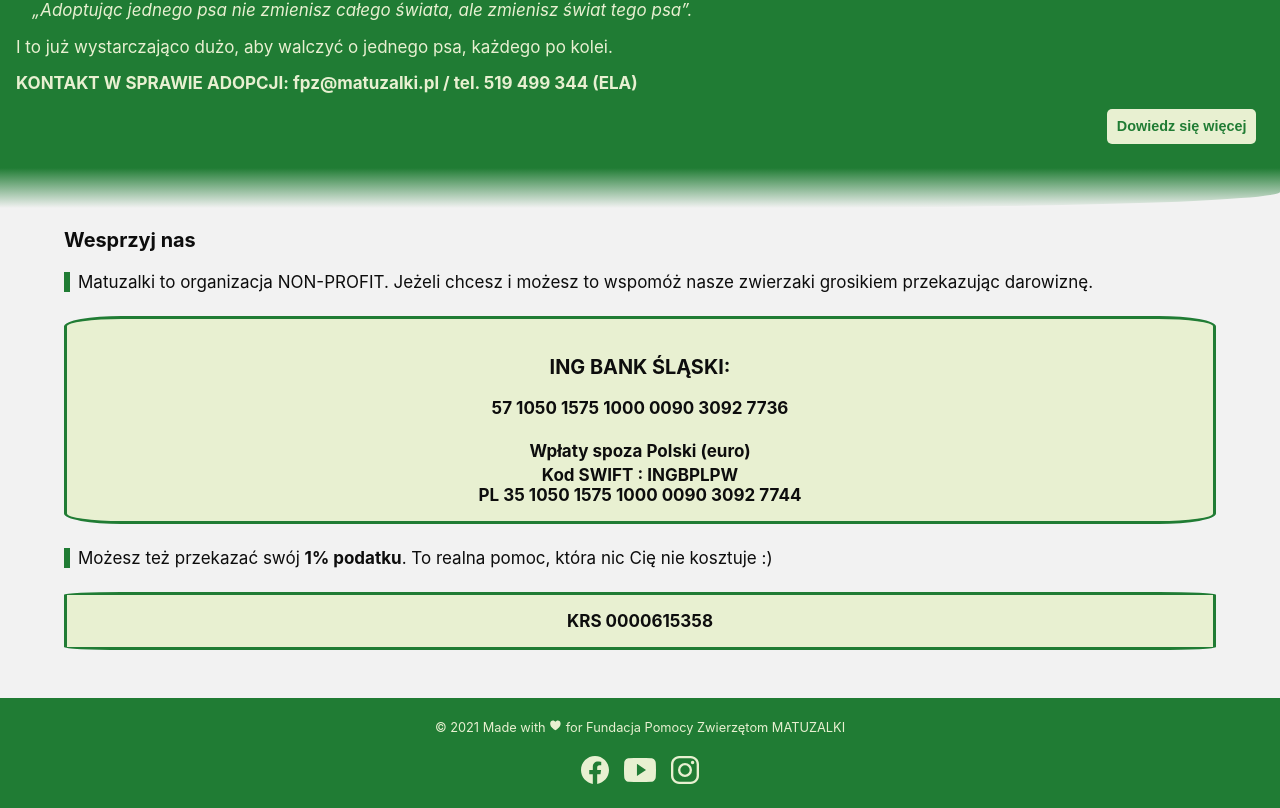
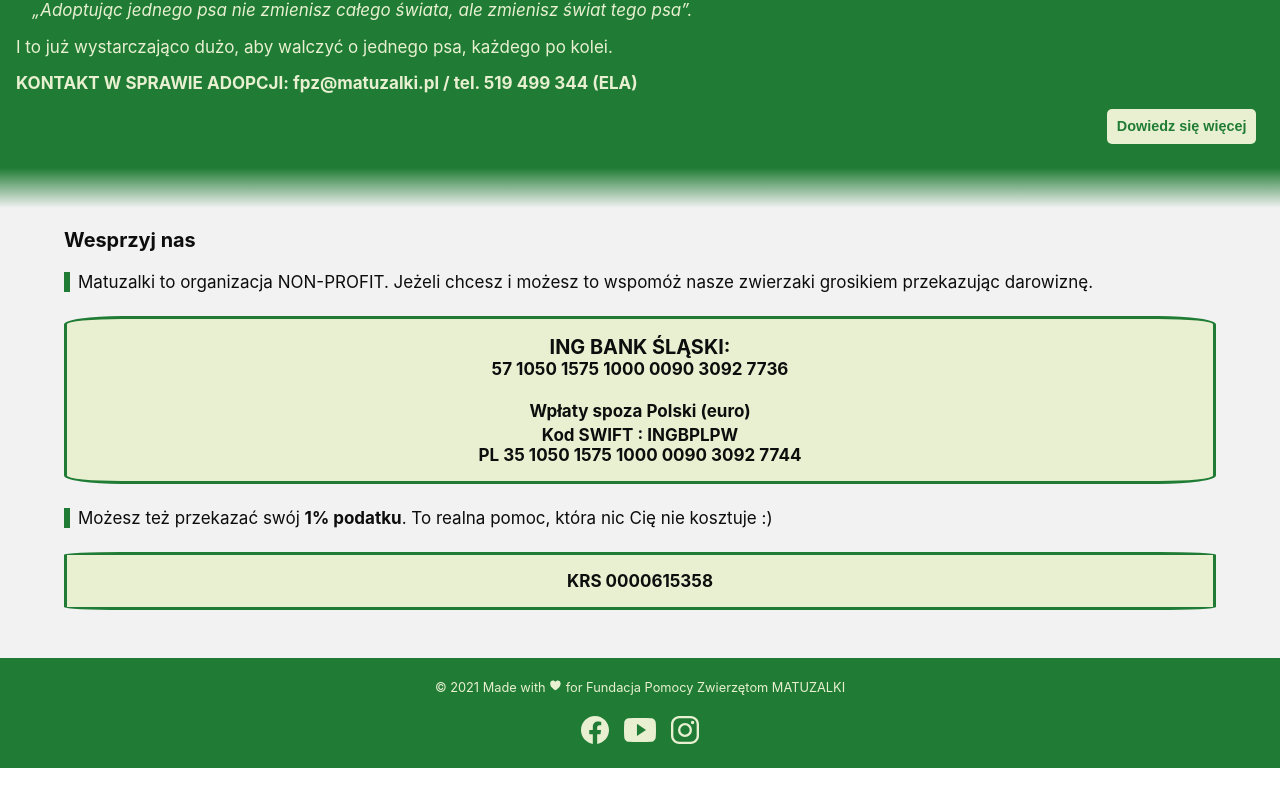
Before and after one commit to agapoli89/Matuzalki, a React (Create React App) app: page / in a window 1280 px wide. Shown: the part 1032-1840 px from the top of the page. After the commit the page ends 1800 px from the top, so only its background shows below. Built offline with nearby package versions, Linux system fonts and the light colour scheme.

Commit message:
Style corrections

```diff
--- a/src/App.scss
+++ b/src/App.scss
@@ -31,5 +31,4 @@
   width: 100vw;
   height: 5vh;
   background: linear-gradient($logo-color, $background-main-color);
-  border-bottom-right-radius: 40%;
 }
--- a/src/Components/HomePage/HomePage.js
+++ b/src/Components/HomePage/HomePage.js
@@ -16,7 +16,8 @@ const HomePage = () => {
                 <div className="home-page__adoption"></div>
                 <h3 className="home-page__title">Adopcja...</h3>
                 <p className="home-page__text home-page__text--outstanding">...temat rzeka. O&nbsp;adopcji bezpańskich zwierząt napisano już chyba wszystko. Bezspornie jest to&nbsp;forma pomocy udzielona komuś, kto nie potrafi obronić się sam i&nbsp;jest całkowicie zależny od&nbsp;człowieka. <blockquote className="home-page__quote"><p>„Adoptując jednego psa nie zmienisz całego świata, ale&nbsp;zmienisz świat tego psa”.</p></blockquote> I&nbsp;to już wystarczająco dużo, aby walczyć o&nbsp;jednego psa, każdego po kolei.</p>
-                <strong className="home-page__text home-page__text--outstanding">KONTAKT W SPRAWIE ADOPCJI: fpz@matuzalki.pl / tel. 519 499 344 (ELA)</strong>
+                <strong className="home-page__text home-page__text--outstanding home-page__text--start">KONTAKT W SPRAWIE ADOPCJI:
+                fpz@matuzalki.pl / tel. 519 499 344 (ELA)</strong>
                 <button className="home-page__button home-page__button--outstanding">Dowiedz się więcej</button>
             </article>
             <div className="transition"></div>
@@ -24,7 +25,7 @@ const HomePage = () => {
                 <h3>Wesprzyj nas</h3>
                 <p className="home-page__text"> Matuzalki to&nbsp;organizacja NON-PROFIT. Jeżeli chcesz i&nbsp;możesz to&nbsp;wspomóż nasze zwierzaki grosikiem przekazując darowiznę.</p>
                 <div className="home-page__support">
-                    <h3>ING BANK ŚLĄSKI:</h3>
+                    <h3 style={{margin: 0}}>ING BANK ŚLĄSKI:</h3>
                     <strong style={{textAlign: 'center'}}>57 1050 1575 1000 0090 3092 7736</strong>
                     <h4 style={{marginBottom: 4}}>Wpłaty spoza Polski (euro)</h4>
                     <strong>Kod SWIFT : INGBPLPW</strong>
--- a/src/Components/HomePage/HomePage.scss
+++ b/src/Components/HomePage/HomePage.scss
@@ -9,6 +9,9 @@
         &--outstanding {
             border-left: none;
             padding: 0.5rem 1rem;
+        }
+        &--start {
+            text-align: left;
         }
     }
     &__button {
```
